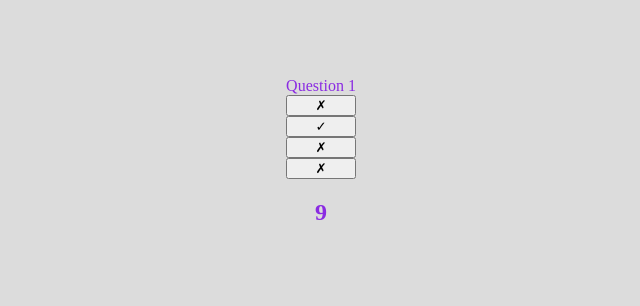
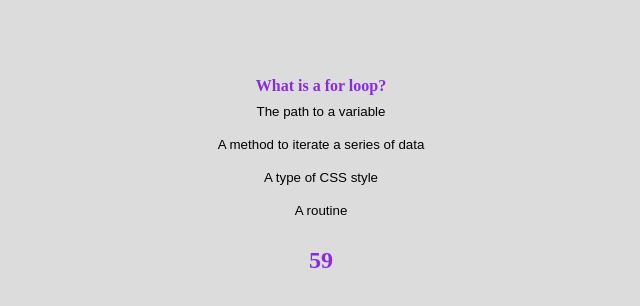
Before and after one commit to DayneLalmond/Javascript-Quiz, a plain HTML site: page index.html in a window 1280 px wide. Both pictures are taken after a click on the button "Start". Shown: the part 70-376 px from the top of the page, without its empty margins (319-959 px from the left). Drawn offline with Linux system fonts and the light colour scheme.

Commit message:
added questions

```diff
--- a/assets/script.js
+++ b/assets/script.js
@@ -1,59 +1,63 @@
 var start = document.querySelector("#startBtn");
 var container = document.querySelector(".container");
+var finalScore = document.createElement('input');
+var submitScore = document.createElement('button');
+var saveUser = document.createElement('p');
 var currentIndex = 0;
 var points = 0;
+var timeleft = 60;
 var questions = [
   {
-    text: "Question 1",
-    choices: ["✗", "✓", "✗", "✗"],
-    correct: "✓"
+    text: "What is a for loop?",
+    choices: ["The path to a variable", "A method to iterate a series of data", "A type of CSS style", "A routine"],
+    correct: "A method to iterate a series of data"
   },
   {
-    text: "Question 2",
-    choices: ["✗", "✗", "✗", "✓"],
-    correct: "✓"
+    text: "How can you add a condtion to a function?",
+    choices: ["By adding a which statement", "With if and when statements", "Functions are always conditional", "Using if and else statements"],
+    correct: "Using if and else statements"
   },
   {
-    text: "Question 3",
-    choices: ["✗", "✓", "✗", "✗"],
-    correct: "✓"
+    text: "What does jQuery do to improve JS?",
+    choices: ["It is a directory path", "Write less, do more!", "Nothing", "It automatically saves files"],
+    correct: "Write less, do more!"
   },
   {
-    text: "Question 4",
-    choices: ["✓", "✗", "✗", "✗"],
-    correct: "✓"
+    text: "If set to const, can it be changed?",
+    choices: ["Nope", "Sometimes", "Yes", "With a key value pair"],
+    correct: "Nope"
   },
   {
-    text: "Question 5",
-    choices: ["✗", "✗", "✗", "✓"],
-    correct: "✓"
+    text: "What makes Javascript synchronous?",
+    choices: ["Your internet connection", "Functions are always async", "It is easy to learn", "It's single threaded"],
+    correct: "It's single threaded"
   },
   {
-    text: "Question 6",
-    choices: ["✗", "✗", "✓", "✗"],
-    correct: "✓"
+    text: "Which is a primitive datatype?",
+    choices: ["List", "Paragraph", "String", "Async"],
+    correct: "String"
   },
   {
-    text: "Question 7",
-    choices: ["✓", "✗", "✗", "✗"],
-    correct: "✓"
+    text: "What is an array?",
+    choices: ["A set of values", "An invalid expression", "A formatting style", "None of the above"],
+    correct: "A set of values"
   },
   {
-    text: "Question 8",
-    choices: ["✗", "✓", "✗", "✗"],
-    correct: "✓"
+    text: "Can you change CSS properties with a function?",
+    choices: ["Only after creating the styles", "Yes", "No", "CSS can only be changed in the stylesheet"],
+    correct: "Yes"
   },
   {
-    text: "Question 9",
-    choices: ["✗", "✗", "✗", "✓"],
-    correct: "✓"
+    text: "How do you prevent the page from refreshing?",
+    choices: ["By recycling code", "Using the jQuery identifier", "Going offline", "event.preventDefault"],
+    correct: "event.preventDefault"
   },
   {
-    text: "Question 10",
-    choices: ["✗", "✗", "✓", "✗"],
-    correct: "✓"
+    text: "Is Javascript the same as Java?",
+    choices: ["Yes", "Only when it is a function", "No", "Java is a shortcut"],
+    correct: "No"
   }
-]
+];
 
 var mode = "queued";
 
@@ -64,23 +68,33 @@ start.addEventListener("click", function() {
 // the start variable's style is changed to ".started" which hides the button
 // below are the actions to perform IF the mode is "queued" which it is by default
 displayQuestion();
-    var timeleft = 10;
     var theTimer = setInterval(function() {
   if(timeleft <= 0) {
 // additionally, a timer begins when the user clicks on start
 // the timer will remove the question at the end of its interval
+    clearInterval(theTimer);
+    document.getElementById("timer").remove();
     const percentage = Math.round((points / 10) * 100);
     document.getElementById("theSpan").innerText = points + "/10 Correct"
     document.getElementById("percentage").innerText = percentage + "%"
     document.getElementById("check").remove();
-    clearInterval(theTimer);
-    // looks like this all I need to save points to the local storage!
-    localStorage["points"] = points
+    container.append(finalScore)
+    container.append(submitScore)
+// here is where the score is stored through localstorage
+    submitScore.innerText = "Save Score"
+
+    submitScore.addEventListener("click", function() {
+      localStorage.setItem(finalScore.value, points)
+      saveUser.innerText = finalScore.value
+      container.append(saveUser);
+      clear();
+    })
   }
+  else {
   document.getElementById("timer").innerHTML = timeleft
-  document.getElementById("timer").value = 10 - timeleft;
   timeleft--;
-}, 1000);
+}}, 1000);
+
 
 mode = "active";
 container.setAttribute("class", "active");
@@ -104,9 +118,6 @@ function displayQuestion() {
         button.innerText = i;
     // innerText is just displaying the value of the array called
             button.addEventListener("click", checkAnswers)
-                // check answers function without () because it is not called immidiately
-    // the function has the event listener inside because it needs
-    // to be checking that the user clicks on the created button
     // finally it attaches the button to the check element
         check.append(button);
     });
@@ -116,17 +127,27 @@ function displayQuestion() {
 function checkAnswers(event)
 // Event is accepting the event object created from the button event listener
 {
-  //event.target is the element that was selected
+//event.target is the element that was selected
 var result = (event.target.textContent);
 var asCorrect = questions[currentIndex].correct;
 if (result === asCorrect) {
   points++
 }
 
-else {}
+else {
+  var timeSubtract = (timeleft - 10)
+  timeleft = timeSubtract;
+}
 
 // check innerHTML clears the element
   check.innerHTML = ""
   currentIndex++
   displayQuestion();
 }
+
+// clear the input value, and refresh the page
+function clear() {
+  finalScore.value = ''
+  container.setAttribute("class", "queued");
+  window.location.reload(true)
+}
--- a/assets/styles.css
+++ b/assets/styles.css
@@ -3,6 +3,8 @@ body {
     display: flex;
     flex-direction: column;
     align-items: center;
+    text-align: center;
+    justify-content: center;
     background: slategray;
 }
 
@@ -14,11 +16,28 @@ body {
     color: white;
 }
 
+#startBtn {
+    font-weight: bold;
+    transition: all 0.2s ease-in-out;
+}
+
+#startBtn:hover {
+    scale: 1.4;
+    color: white;
+}
+
+button {
+    margin: 8px;
+    background: transparent;
+    border: none;
+}
+
 .active {
     transition: all 0.3s ease-in-out;
     border-top: 1px solid darkgrey;
     background: gainsboro;
     color: blueviolet;
+    font-weight: bold;
 }
 
 .started {
@@ -30,3 +49,13 @@ body {
     flex-direction: column;
     text-align: center;
 }
+
+input,
+input:focus {
+    background: transparent;
+    font-weight: bold;
+    outline: none;
+    border: none;
+    border-bottom: 2px slategray solid;
+    margin-bottom: 2%;
+}
```
